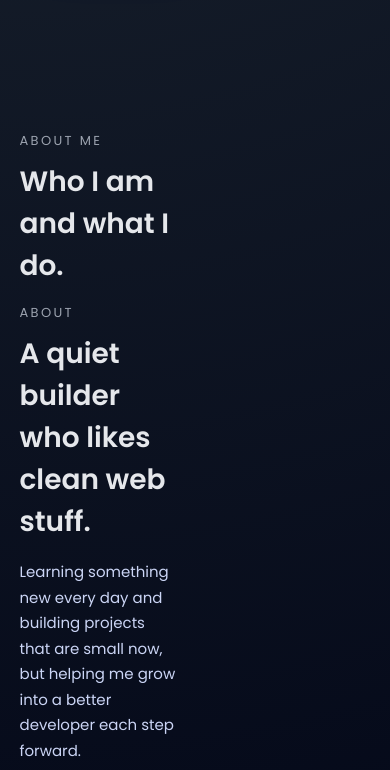
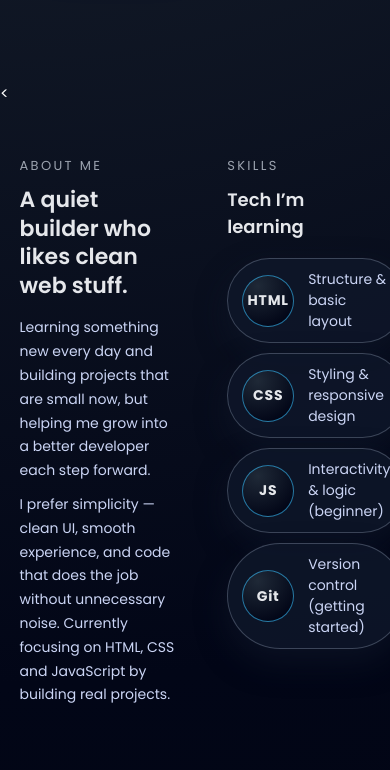
Before and after one commit to hrimkar28/BrainWare, a plain HTML site: page index.html in a window 390 px wide. Shown: the part 780-1550 px from the top of the page. Drawn offline with Linux system fonts and the light colour scheme.

Commit message:
Clean about section + mobile spacing

```diff
--- a/index.html
+++ b/index.html
@@ -88,26 +88,22 @@
 </section>
 
 <!-- ABOUT + SKILLS -->
-<section id="about">
+<<section id="about">
   <div class="section-wrapper fade-in">
     <div class="about-grid">
       <div class="about-text">
         <p class="section-eyebrow">ABOUT ME</p>
-      <h2 class="section-title">Who I am and what I do.</h2>
-    <div class="about-text">
-      <p class="section-eyebrow">About</p>
         <h3 class="section-title">A quiet builder who likes clean web stuff.</h3>
+
         <p class="section-body">
           Learning something new every day and building projects that are small now,
           but helping me grow into a better developer each step forward.
         </p>
-
         <p class="section-body">
           I prefer simplicity — clean UI, smooth experience, and code that does the job
           without unnecessary noise. Currently focusing on HTML, CSS and JavaScript by
           building real projects.
         </p>
-
       </div>
 
     <div class="skills">
--- a/style.css
+++ b/style.css
@@ -663,6 +663,24 @@ footer p {
   padding-top: 20px;
   padding-bottom: 50px;
 }
+  .about-text {
+    text-align: left;
+  }
+
+  .section-title {
+    font-size: 22px;
+    line-height: 1.3;
+  }
+
+  .section-body {
+    font-size: 14px;
+    line-height: 1.7;
+    margin-bottom: 10px;
+  }
+
+  .skills-grid {
+    gap: 10px;
+  }
 }
 
 
```
Lines whose indentation alone changed are shown as unchanged.
